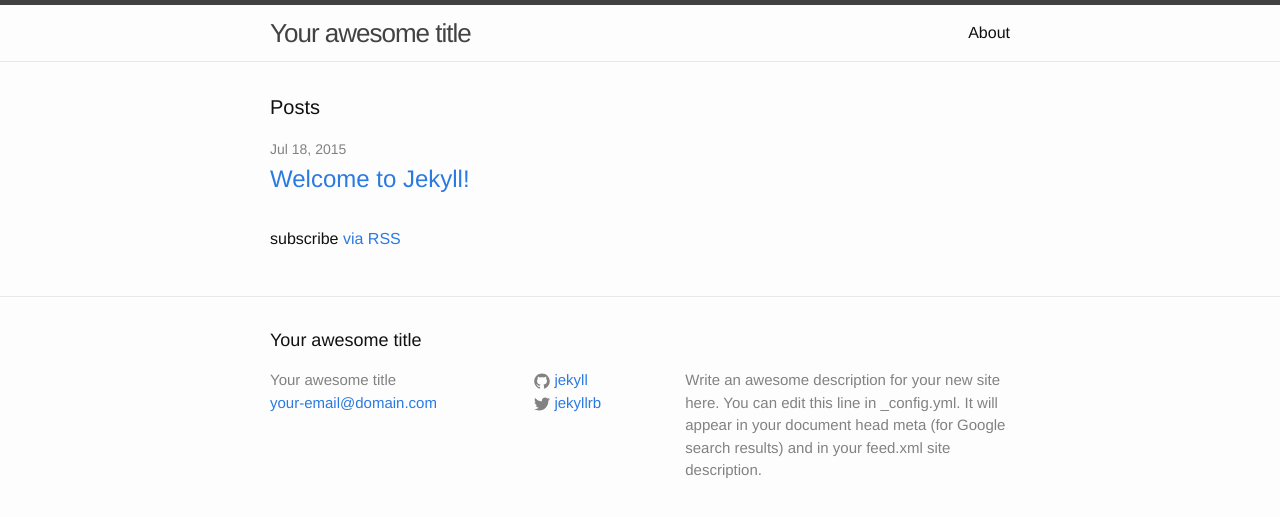
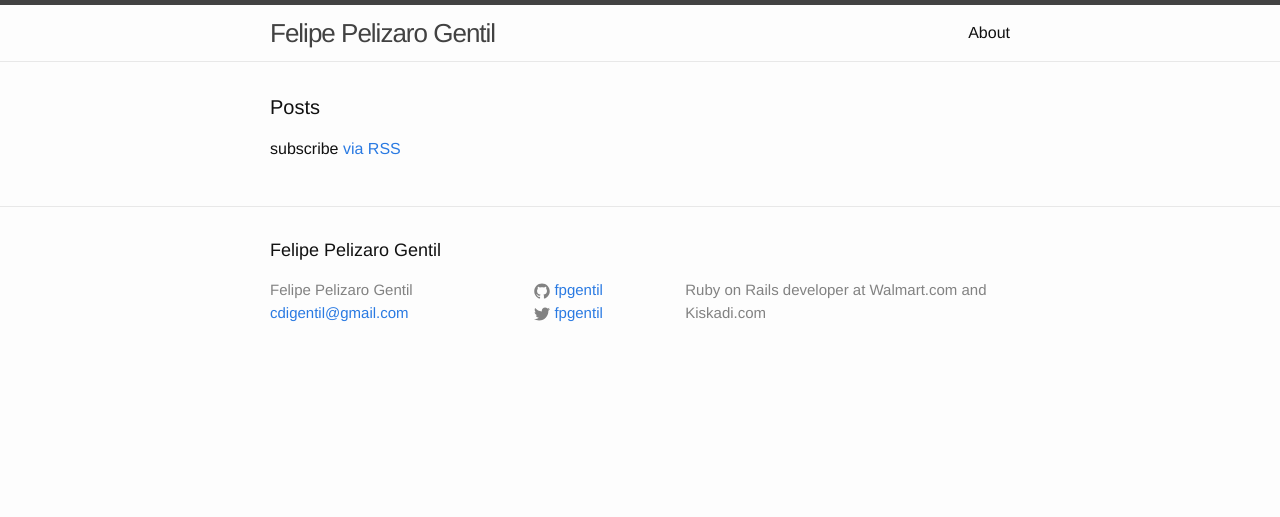
Before and after one commit to fpgentil/fpgentil.github.io, a Jekyll site: the page built from index.html, in a window 1280 px wide. Shown: the top 517 px of the page. Built offline with Jekyll 4.4.1, drawn with Linux system fonts in a browser that asks for light colours.

Commit message:
Add name/email/twitter/etc..

```diff
--- a/_config.yml
+++ b/_config.yml
@@ -1,14 +1,12 @@
 # Site settings
-title: Your awesome title
-email: your-email@domain.com
+title: Felipe Pelizaro Gentil
+email: cdigentil@gmail.com
 description: > # this means to ignore newlines until "baseurl:"
-  Write an awesome description for your new site here. You can edit this
-  line in _config.yml. It will appear in your document head meta (for
-  Google search results) and in your feed.xml site description.
+  Ruby on Rails developer at Walmart.com and Kiskadi.com
 baseurl: "" # the subpath of your site, e.g. /blog/
-url: "http://yourdomain.com" # the base hostname & protocol for your site
-twitter_username: jekyllrb
-github_username:  jekyll
+url: "http://fpgentil.github.io" # the base hostname & protocol for your site
+twitter_username: fpgentil
+github_username:  fpgentil
 
 # Build settings
 markdown: kramdown
```
Also changed, not shown: _posts/_2015-07-18-welcome-to-jekyll.markdown (renamed from _posts/2015-07-18-welcome-to-jekyll.markdown).
